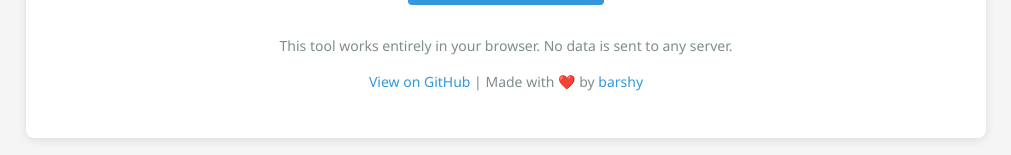
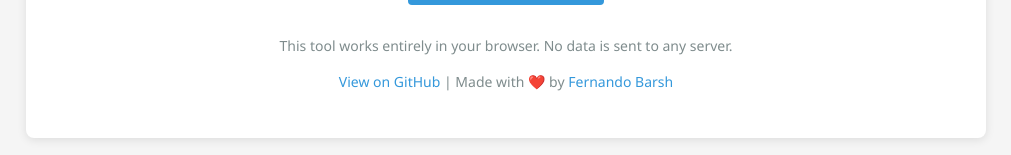
Before and after one commit to barshy/tldv-transcript-extractor-, a plain HTML site: page index.html in a window 1280 px wide. Shown: the part 831-986 px from the top of the page, without its empty margins (134-1145 px from the left). Drawn offline with Linux system fonts and the light colour scheme.

Commit message:
Update footer with LinkedIn profile link

```diff
--- a/index.html
+++ b/index.html
@@ -139,7 +139,7 @@
             <p style="margin-top: 10px; font-size: 14px;">
                 <a href="https://github.com/barshy/tldv-transcript-extractor-" target="_blank" style="color: #3498db; text-decoration: none;">
                     View on GitHub
-                </a> | Made with ❤️ by <a href="https://github.com/barshy" target="_blank" style="color: #3498db; text-decoration: none;">barshy</a>
+                </a> | Made with ❤️ by <a href="https://www.linkedin.com/in/barsh/" target="_blank" style="color: #3498db; text-decoration: none;">Fernando Barsh</a>
             </p>
         </footer>
     </div>
```
